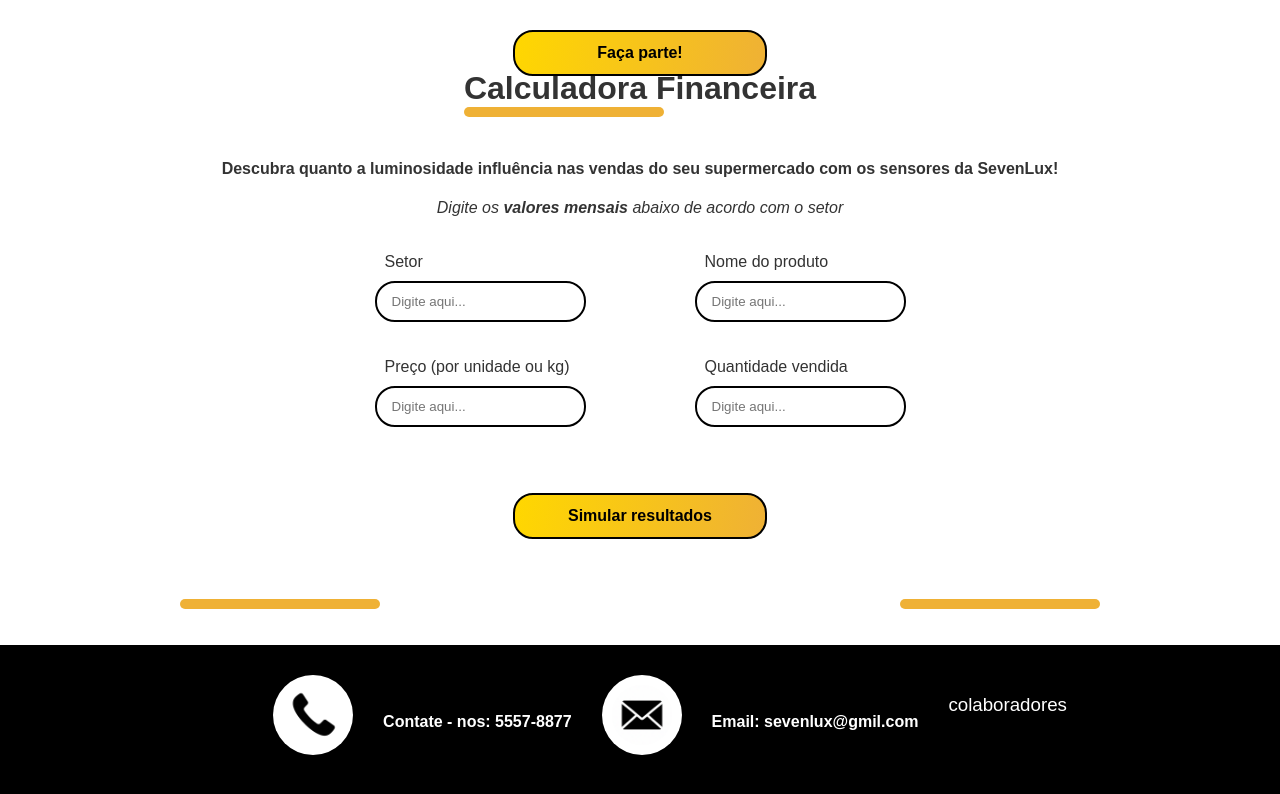
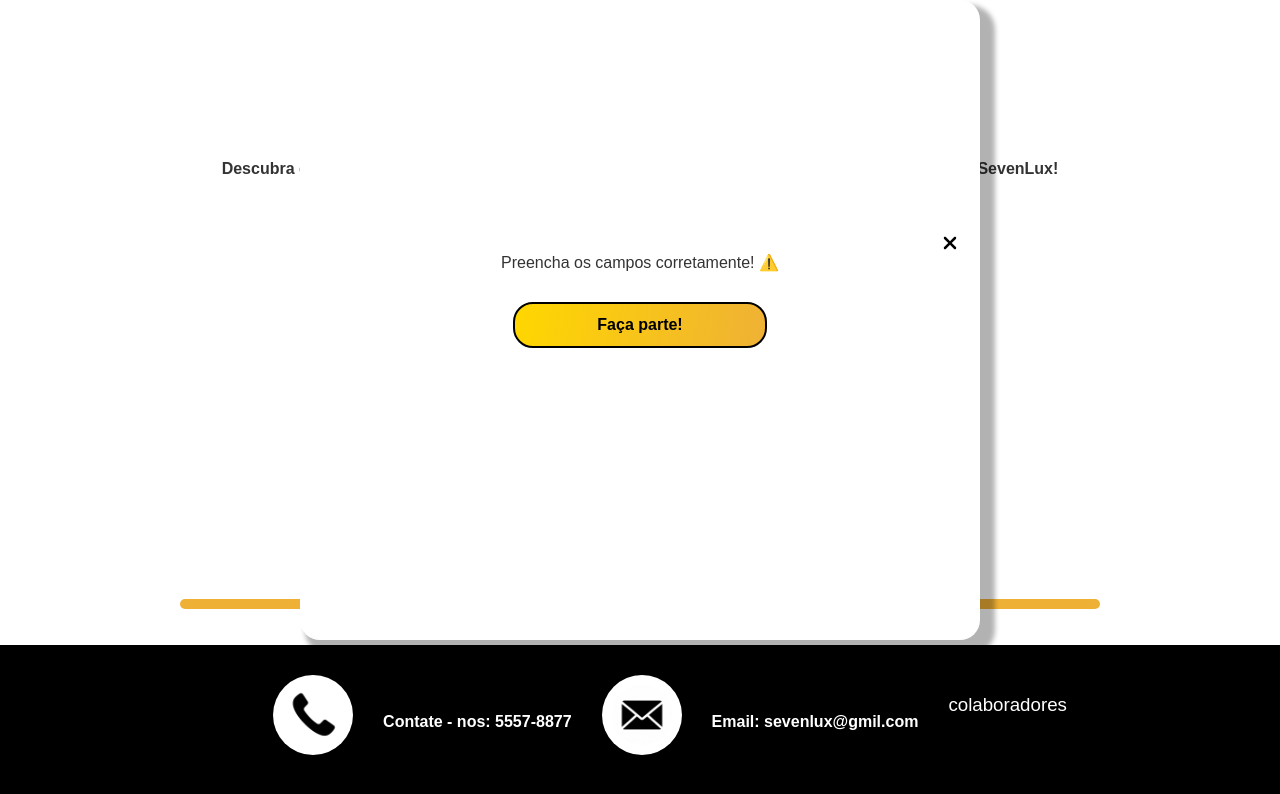
Before and after one commit to Seven-Lux/Monitoramento-Luminosidade, a website: page public/index.html in a window 1280 px wide. Both pictures are taken after a click on the button "Simular resultados". Shown: the part 1358-2152 px from the top of the page. Drawn offline with Linux system fonts and the light colour scheme.

Commit message:
Mensagem da calculadora num alerta

```diff
--- a/public/css/sevenLux.css
+++ b/public/css/sevenLux.css
@@ -282,6 +282,21 @@ h2{
 .resultado-content{
     display: none;
     position: fixed;
+    flex-direction: column;
+    align-items: center;
+    justify-content: center;
     top: 0;
     left: 50;
+    background-color: white;
+    width: 50%;
+    height: 75%;
+    padding: 20px;
+    border-radius: 20px;
+    box-shadow: 10px 10px 5px 5px rgba(0, 0, 0, 0.3);
 }
+
+.resultado-content img{
+    display: flex;
+    align-self: flex-end;
+
+}
--- a/public/index.html
+++ b/public/index.html
@@ -97,12 +97,12 @@
         <i>Digite os <b>valores mensais</b> abaixo de acordo com o setor</i> <br> <br>
         <div class="input-row">
             <div class="box-column">
-                <label for="iptQntd">Setor</label>
+                <label for="iptNome">Setor</label>
                 <input type="text" id="iptNome" class="input-box" placeholder="Digite aqui...">
             </div>
 
             <div class="box-column">
-                <label for="iptQntd">Nome do produto</label>
+                <label for="iptProd">Nome do produto</label>
                 <input type="text" id="iptProd" class="input-box" placeholder="Digite aqui...">
             </div>
         </div>
@@ -110,7 +110,7 @@
 
         <div class="input-row">
             <div class="box-column">
-                <label for="iptQntd">Preço (por unidade ou kg)</label>
+                <label for="iptValor">Preço (por unidade ou kg)</label>
                 <input type="number" id="iptQntd" class="input-box" placeholder="Digite aqui...">
             </div>
             <div class="box-column">
@@ -121,10 +121,10 @@
         </div>
         <br>
         <br>
-        <div id="divTxt" class="divTxt"></div>
         <button onclick="simular()"><b>Simular resultados</b></button>
             <div id="txtResultado"  class="resultado-content">
-                <div class="divTxt"></div>
+                <img src="assets/xmark-solid.svg" alt="" width="20px" height="20px" onclick="fechar()">
+                <div id="divTxt"></div>
                 <button><a href="cadastro.html"><b>Faça parte!</b></a></button>
             </div>
         <div class="yellow-align">
@@ -159,7 +159,6 @@
         var valorSemesLux = valorLuxMes * 6;
         var valorAnoBase = valorBaseMes * 12;
         var valorAnoLux = valorLuxMes * 12;
-        txt
         divTxt.innerHTML = '';
 
         if (qntd == '' || valor == 'e' || valor == '' || valor === 'e') {
@@ -180,6 +179,9 @@
         }
     }
 
+    function fechar(){
+        alertaCustomizado.style.display = "none";
+    }
 </script>
 
 </html>
```
Also changed, not shown: public/assets/xmark-solid.svg (added).
